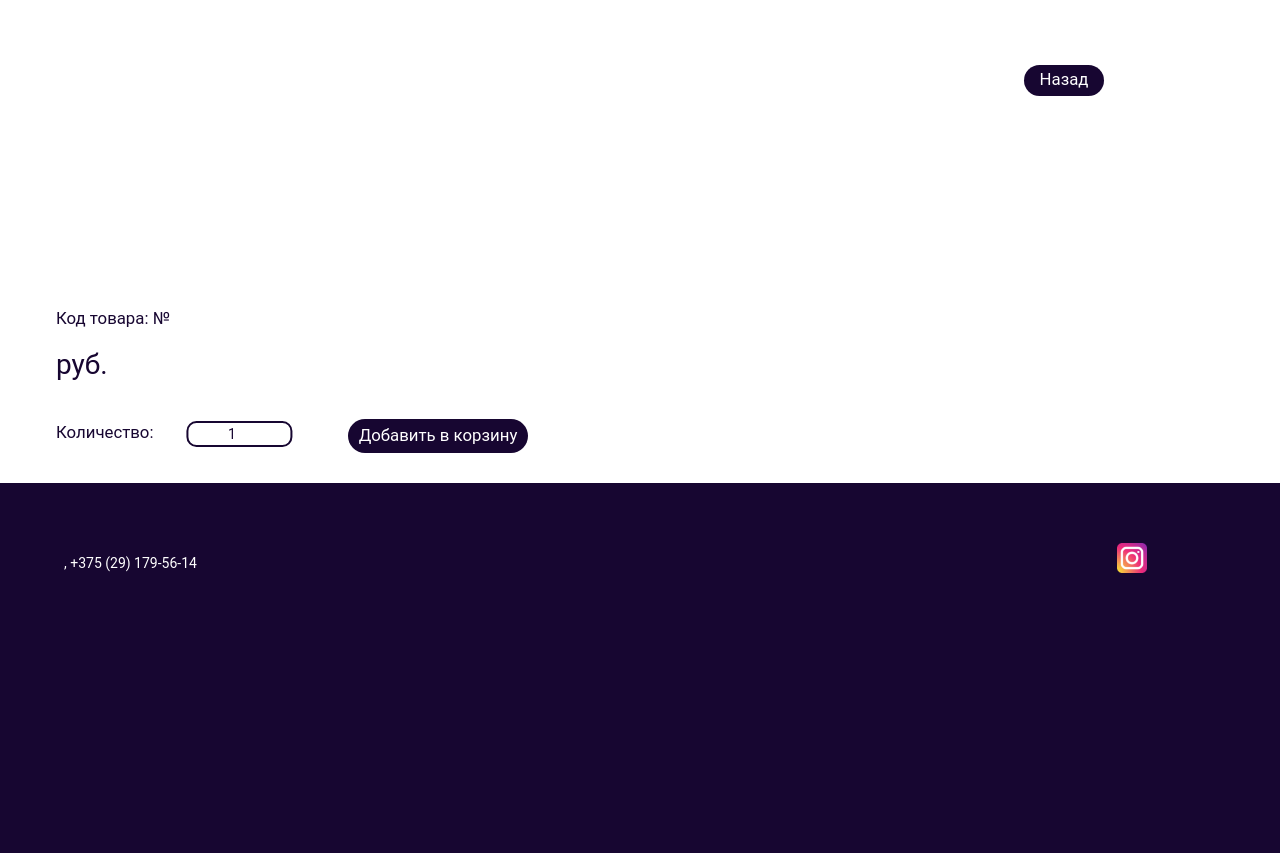
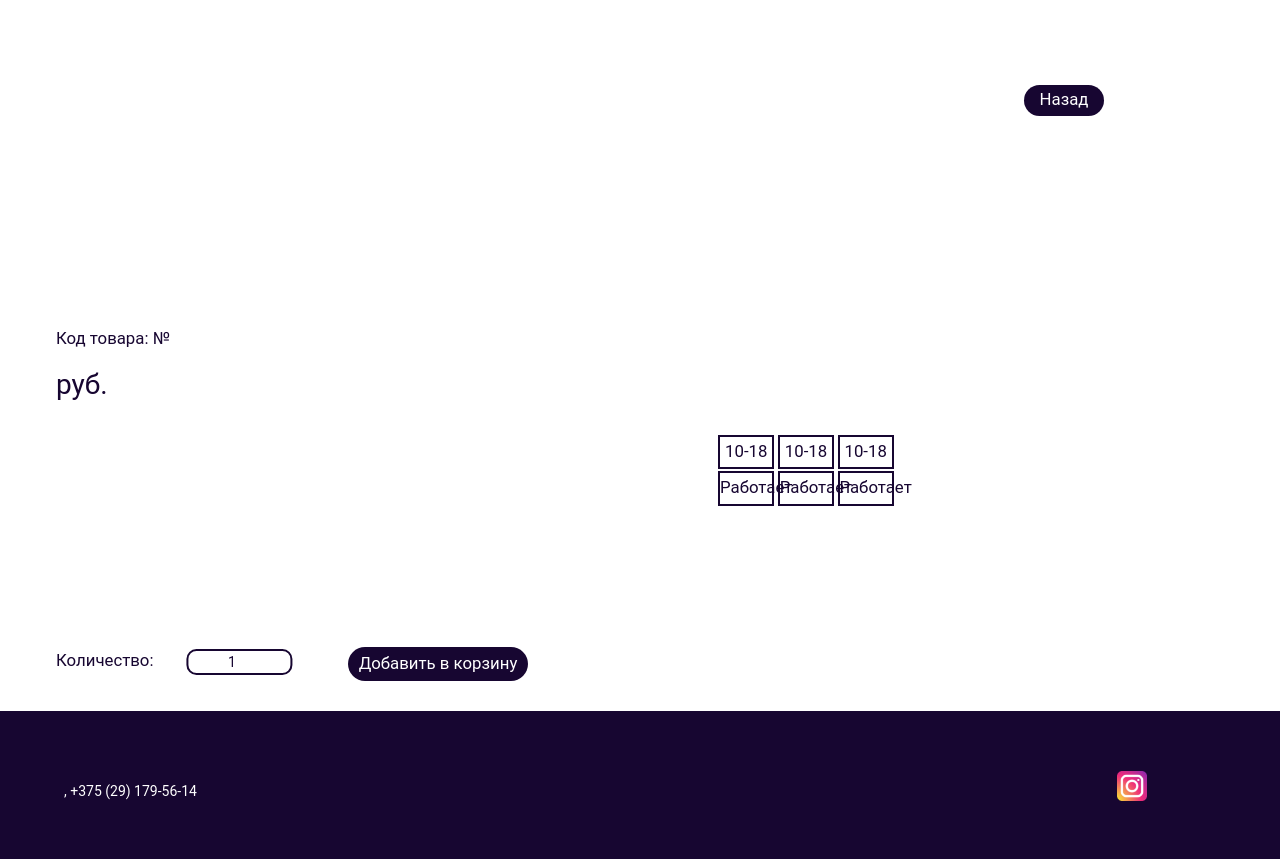
Before and after one commit to MaximkaKash/Rerumbel, a Django app: template Ferumbel/static/templates/good.html in a window 1280 px wide. Shown: the part 103-962 px from the top of the page. Run offline with Django 3.2, Linux system fonts and the light colour scheme; the template is opened without the code that fills it, so the values that code supplies are empty; some libraries are stand-ins or nearby versions.

Commit message:
table in good

```diff
--- a/Ferumbel/Ferumbel/settings.py
+++ b/Ferumbel/Ferumbel/settings.py
@@ -26,13 +26,13 @@
 # SECRET_KEY = os.environ.get('DJANGO_SECRET_KEY', 'cg#p$g+j9tax!#a3cup@1$8obt2_+&k3q+pmu)5%asj6yjpkag')
 
 # SECURITY WARNING: don't run with debug turned on in production!
-DEBUG = False
-# DEBUG = True
+# DEBUG = False
+DEBUG = True
 
 CART_SESSION_ID = 'cart'
 
 ALLOWED_HOSTS = ["127.0.0.1", "0.0.0.0", "ferumbel.by"]
-
+# ALLOWED_HOSTS = ["127.0.0.1"]
 # Application definition
 
 INSTALLED_APPS = [
--- a/Ferumbel/Front/Main/styles/good.css
+++ b/Ferumbel/Front/Main/styles/good.css
@@ -286,3 +286,18 @@
      z-index:1000;
      height: 100%;
 }
+
+.con {
+    display: flex;
+    justify-content: space-between;
+    /*background-color: gray;*/
+    padding: 2em;
+    box-sizing: border-box;
+}
+
+.con .many {
+    width: 50%;
+    margin-right: 2em;
+    /*height: 13em;*/
+    /*background-color: blue;*/
+}
--- a/Ferumbel/static/templates/good.html
+++ b/Ferumbel/static/templates/good.html
@@ -11,9 +11,12 @@
     {% bootstrap_javascript %}
     {% bootstrap_css %}
     <link rel="shortcut icon" type="image/ico" href="/media/photos/favicon.ico"/>
-    {#    <link rel="stylesheet" href="../../bootstrap-3.3.7-dist/css/bootstrap.css">#}
+    {#
+    <link rel="stylesheet" href="../../bootstrap-3.3.7-dist/css/bootstrap.css">
+    #}
     <link rel="stylesheet" href="/static/styles/header.css">
     <link rel="stylesheet" href="/static/styles/good.css">
+    <link rel="stylesheet" href="/static/styles/aboutUs.css">
 
 </head>
 <body>
@@ -42,7 +45,7 @@
 
                 </section>
 
-                <section class="photo" id="section"  >
+                <section class="photo" id="section">
                     <section id="blocks">
                         <section class="block"></section>
                         <section class="block"></section>
@@ -68,6 +71,8 @@
             }
 
         }
+
+
                 </script>
 
 
@@ -98,11 +103,38 @@
     </section>
     <form method="POST">
         {% csrf_token %}
+        <div class="con">
+
             <section class="second_level">
                 <section class="discription">
-            {{ products.description|linebreaks }}
+                    <div>{{ products.description|linebreaks }}
+                    </div>
                 </section>
             </section>
+
+            <div class="many">
+                <section class="table">
+                    <section class="timetable_value">
+                        <section class="str">
+                            <section class="stab"></section>
+                            <section class="column">
+                                <section class=" cell">10-18</section>
+                                <section class="cell">Работает</section>
+                            </section>
+                            <section class="column">
+                                <section class=" cell">10-18</section>
+                                <section class="cell">Работает</section>
+                            </section>
+                            <section class="column">
+                                <section class=" cell">10-18</section>
+                                <section class="cell">Работает</section>
+                            </section>
+                            <section class="stab"></section>
+                        </section>
+                    </section>
+                </section>
+            </div>
+        </div>
 
         <section class=" third_level">
 
@@ -127,6 +159,5 @@
 </section>
 
 
-
 </body>
 {% endblock %}
--- a/Ferumbel/static/templates/index.html
+++ b/Ferumbel/static/templates/index.html
@@ -14,7 +14,6 @@
     {% bootstrap_javascript %}
     {% bootstrap_css %}
      <link rel="icon" href="https://ferumbel.by/favicon.ico" type="image/x-icon">
-
     <link rel="shortcut icon" type="image/ico" href="/media/photos/favicon.ico"/>
     {#    <link rel="stylesheet" href="../../bootstrap-3.3.7-dist/css/bootstrap.css">#}
     <link rel="stylesheet" href="/static/styles/header.css">
```
Also changed, not shown: Ferumbel/static/styles/good.css (+15 -0 lines). Lines whose indentation alone changed are shown as unchanged.
